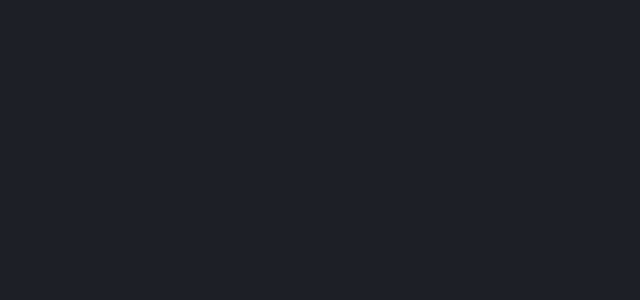
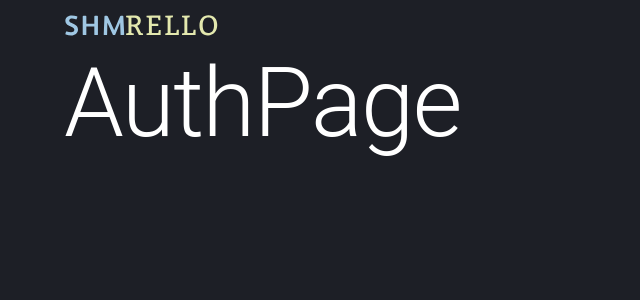
Before and after one commit to IvanOrsh/shmrello, a React (Vite) app: page / in a window 1280 px wide. Shown: the top 300 px of the page, without its empty margins (0-640 px from the left). Built offline with nearby package versions, Linux system fonts and the light colour scheme.

Commit message:
chore: scaffold router

```diff
--- a/src/app/App.tsx
+++ b/src/app/App.tsx
@@ -1,10 +1,12 @@
 import { CssBaseline, ThemeProvider } from "@mui/material";
 import theme from "./styles/themes/theme";
+import { AppRouter } from "./providers/router";
 
 function App() {
   return (
     <ThemeProvider theme={theme}>
       <CssBaseline />
+      <AppRouter />
     </ThemeProvider>
   );
 }
--- /dev/null
+++ b/src/app/providers/router/index.ts
@@ -0,0 +1 @@
+export { default as AppRouter } from "./ui/AppRouter";
--- /dev/null
+++ b/src/app/providers/router/ui/AppRouter.tsx
@@ -0,0 +1,16 @@
+import { Suspense } from "react";
+import { Routes, Route } from "react-router-dom";
+
+import { AuthPage } from "../../../../pages/AuthPage";
+
+const AppRouter = () => {
+  return (
+    <Suspense fallback="loading...">
+      <Routes>
+        <Route path="/" element={<AuthPage />} />
+      </Routes>
+    </Suspense>
+  );
+};
+
+export default AppRouter;
--- a/src/main.tsx
+++ b/src/main.tsx
@@ -1,9 +1,12 @@
 import React from "react";
 import ReactDOM from "react-dom/client";
 import App from "./app/App.tsx";
+import { BrowserRouter } from "react-router-dom";
 
 ReactDOM.createRoot(document.getElementById("root")!).render(
   <React.StrictMode>
-    <App />
+    <BrowserRouter>
+      <App />
+    </BrowserRouter>
   </React.StrictMode>
 );
```
